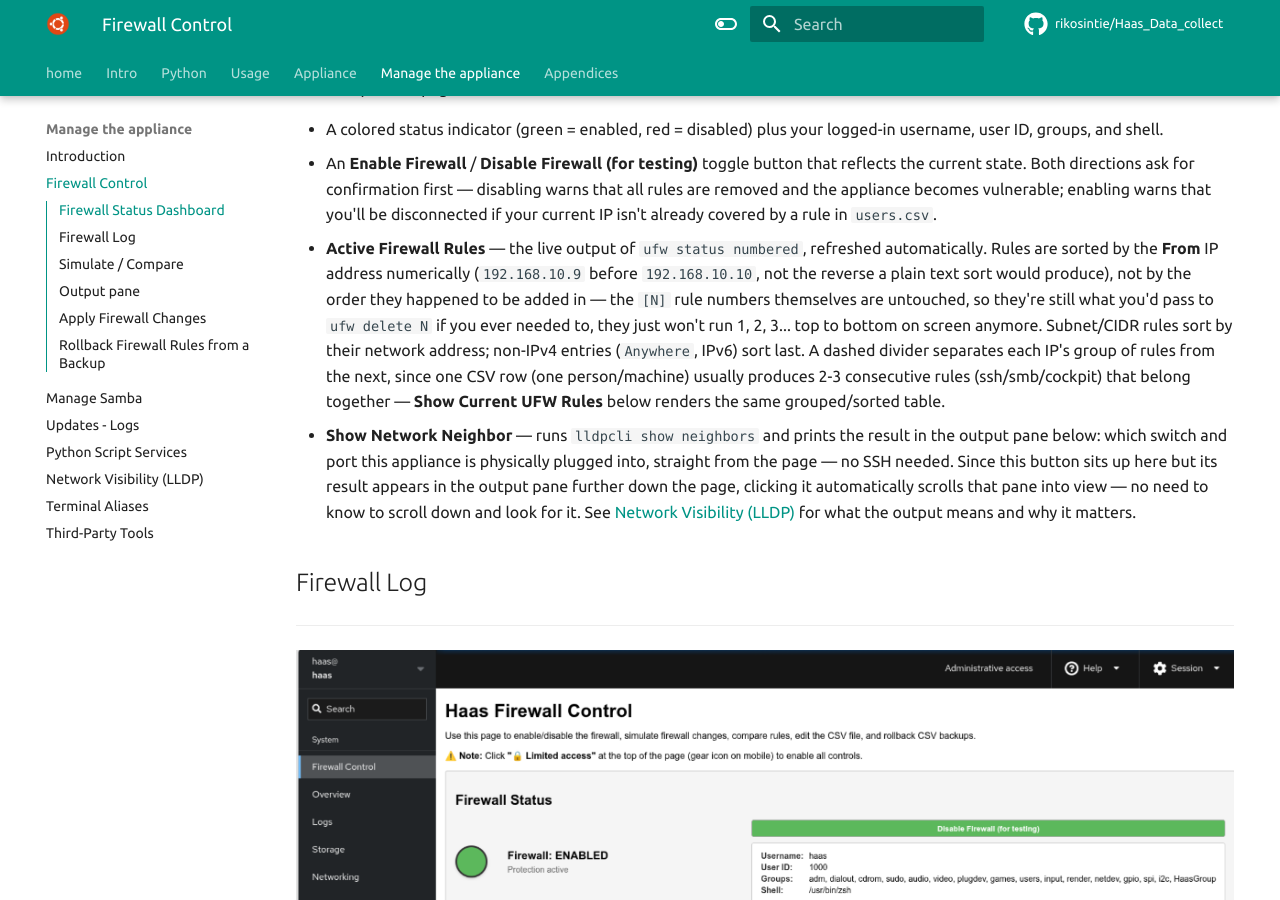
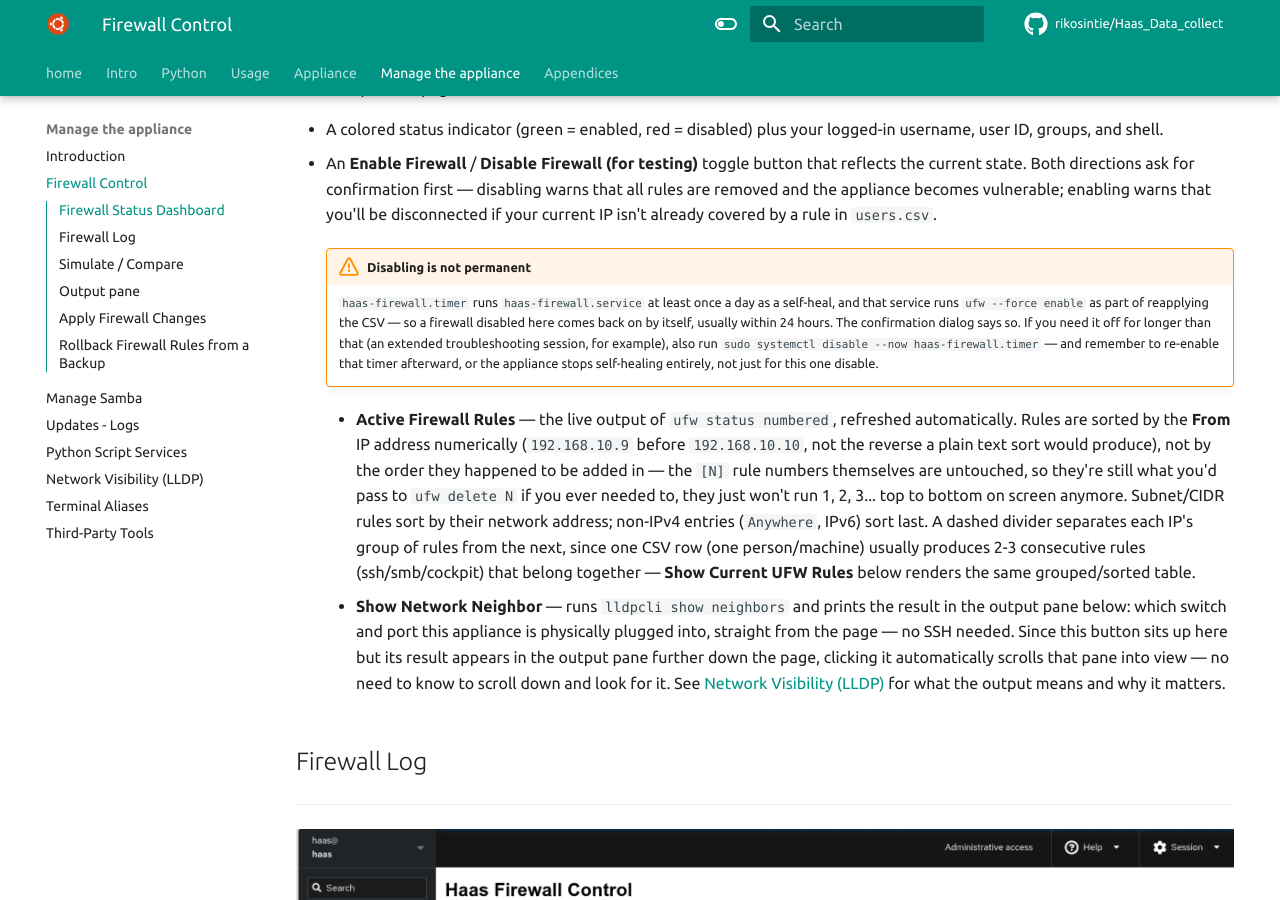
Before and after one commit to rikosintie/Haas_Data_collect, an MkDocs documentation site: the page built from docs/manage_the_appliance/firewall.md, in a window 1280 px wide and 900 px high, scrolled down 1185 px. Built offline with MkDocs 1.6.1 and Material for MkDocs 9.7.7, drawn with Linux system fonts in a browser that asks for light colours; some web fonts are replaced; comment, search, counter and statistics services are not loaded.

Commit message:
Git Title: haas-firewall.js: Added not about the firewall is on a timer
Git Description:
Summary:

Good catch — confirmed configure_ufw_from_csv.sh runs ufw --force enable
as part of reapplying rules, so haas-firewall.timer's daily self-heal genuinely
does silently turn the firewall back on, not just reapply CSV changes to
an already-enabled firewall.

Updated the "Disable Firewall (for testing)" confirmation dialog in cockpit_firewall/haas-firewall.js
to state this isn't permanent and will be undone within 24 hours, plus give
the actual command (sudo systemctl disable --now haas-firewall.timer) for
anyone who genuinely needs it off longer — with a reminder to re-enable that
timer afterward, since otherwise it's not just this one disable that stops working,
 the appliance stops self-healing at all.

Also documented the same in docs/manage_the_appliance/firewall.md as a nested
warning admonition under the toggle button's description — verified in the
actual rendered HTML that it nests correctly inside the list item rather
than breaking the surrounding bullet list. gjs syntax check and mkdocs build --strict both clean.

```diff
--- a/docs/manage_the_appliance/firewall.md
+++ b/docs/manage_the_appliance/firewall.md
@@ -36,6 +36,17 @@ At the top of the page:
   first — disabling warns that all rules are removed and the appliance
   becomes vulnerable; enabling warns that you'll be disconnected if your
   current IP isn't already covered by a rule in `users.csv`.
+
+    !!! warning "Disabling is not permanent"
+        `haas-firewall.timer` runs `haas-firewall.service` at least once a
+        day as a self-heal, and that service runs `ufw --force enable` as
+        part of reapplying the CSV — so a firewall disabled here comes back
+        on by itself, usually within 24 hours. The confirmation dialog
+        says so. If you need it off for longer than that (an extended
+        troubleshooting session, for example), also run
+        `sudo systemctl disable --now haas-firewall.timer` — and remember
+        to re-enable that timer afterward, or the appliance stops
+        self-healing entirely, not just for this one disable.
 - **Active Firewall Rules** — the live output of `ufw status numbered`,
   refreshed automatically. Rules are sorted by the **From** IP address
   numerically (`192.168.10.9` before `192.168.10.10`, not the reverse a
```
Also changed, not shown: 1 other file.
